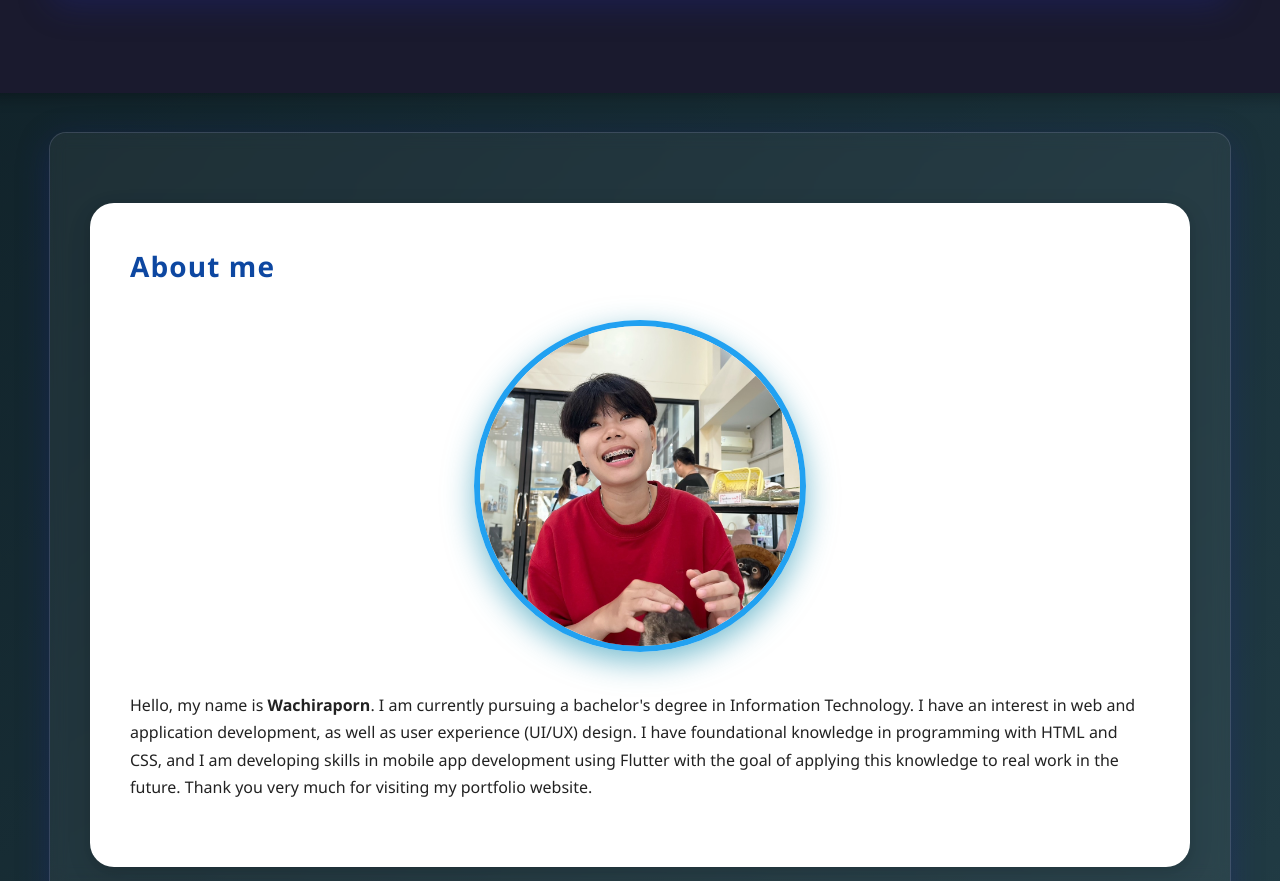
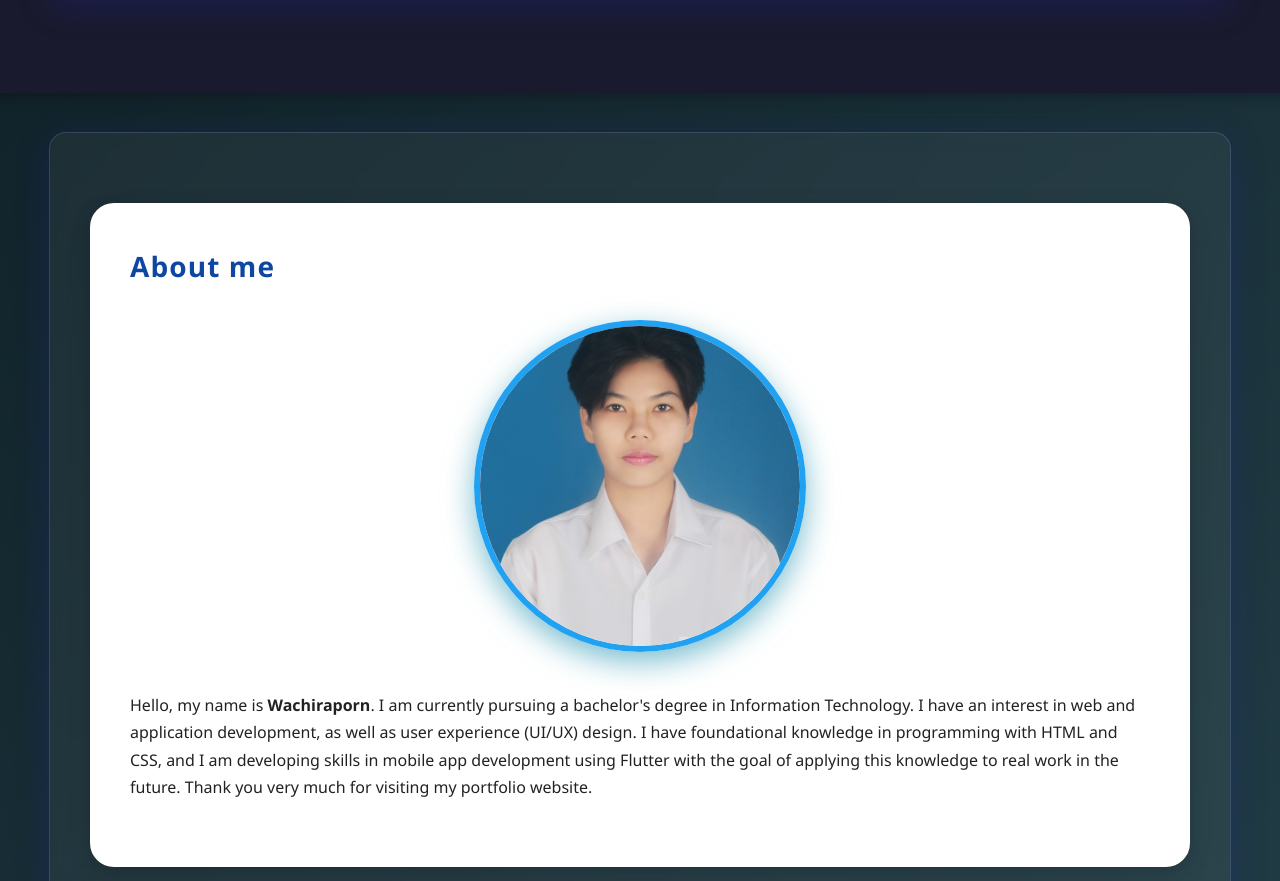
Before and after one commit to geegy03/geeport, a plain HTML site: page index.html in a window 1280 px wide. Shown: the part 219-1100 px from the top of the page. Drawn offline with Linux system fonts and the light colour scheme.

Commit message:
Update index.html

```diff
--- a/index.html
+++ b/index.html
@@ -3,7 +3,7 @@
 <head>
   <meta charset="UTF-8" />
   <meta name="viewport" content="width=device-width, initial-scale=1" />
-  <title>portfolio</title>
+  <title>Portfolio</title>
   <link rel="stylesheet" href="style.css" />
 </head>
 <body>
@@ -25,7 +25,7 @@
   <main class="container">
     <section id="about" class="card">
       <h2>About me</h2>
-      <img src="images/profile.jpg" alt="รูปโปรไฟล์" class="profile-img" />
+      <img src="images/pro.jpg" alt="รูปโปรไฟล์" class="profile-img" />
       <p>
         Hello, my name is <strong>Wachiraporn</strong>. I am currently pursuing a bachelor's degree in Information Technology.
         I have an interest in web and application development, as well as user experience (UI/UX) design.
```
